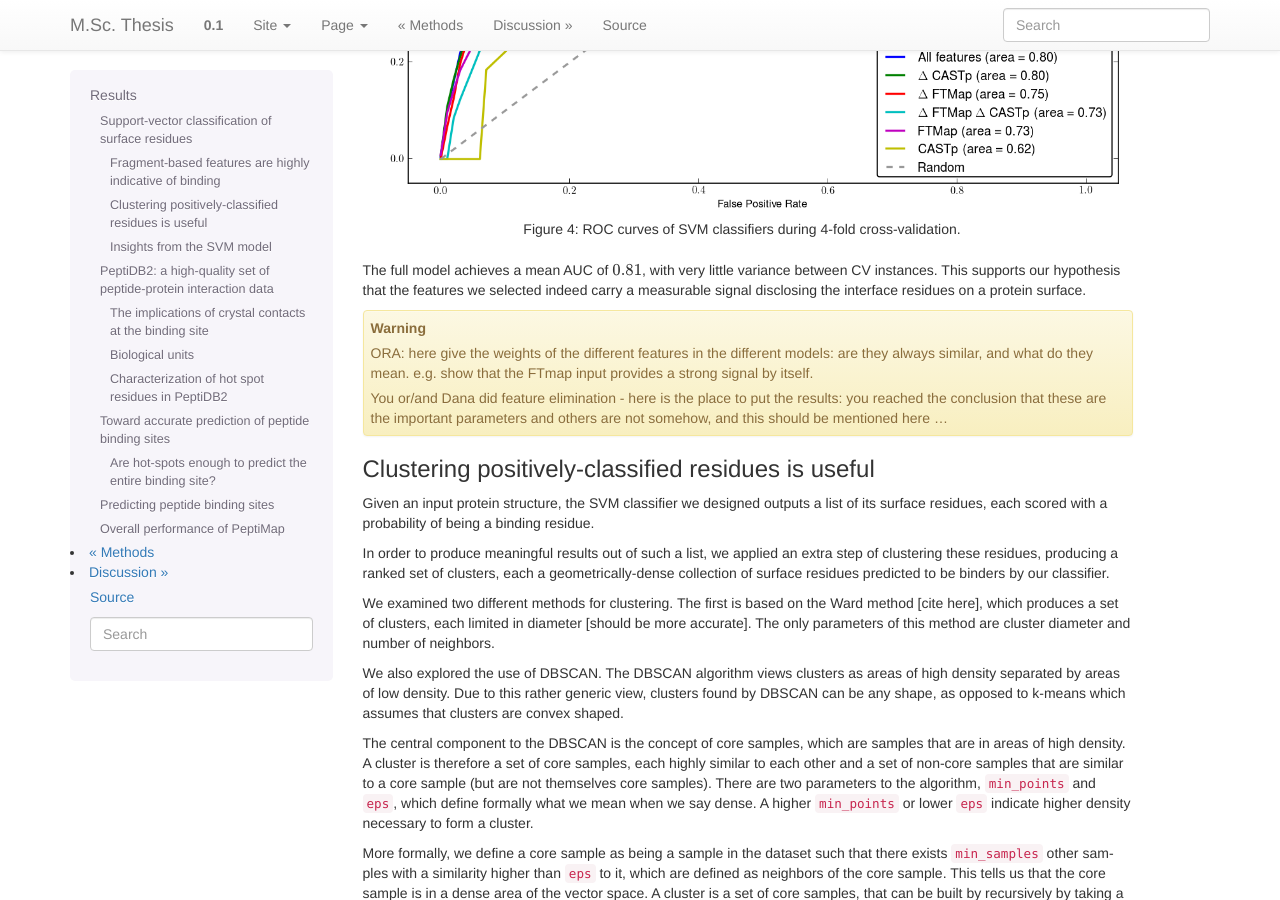
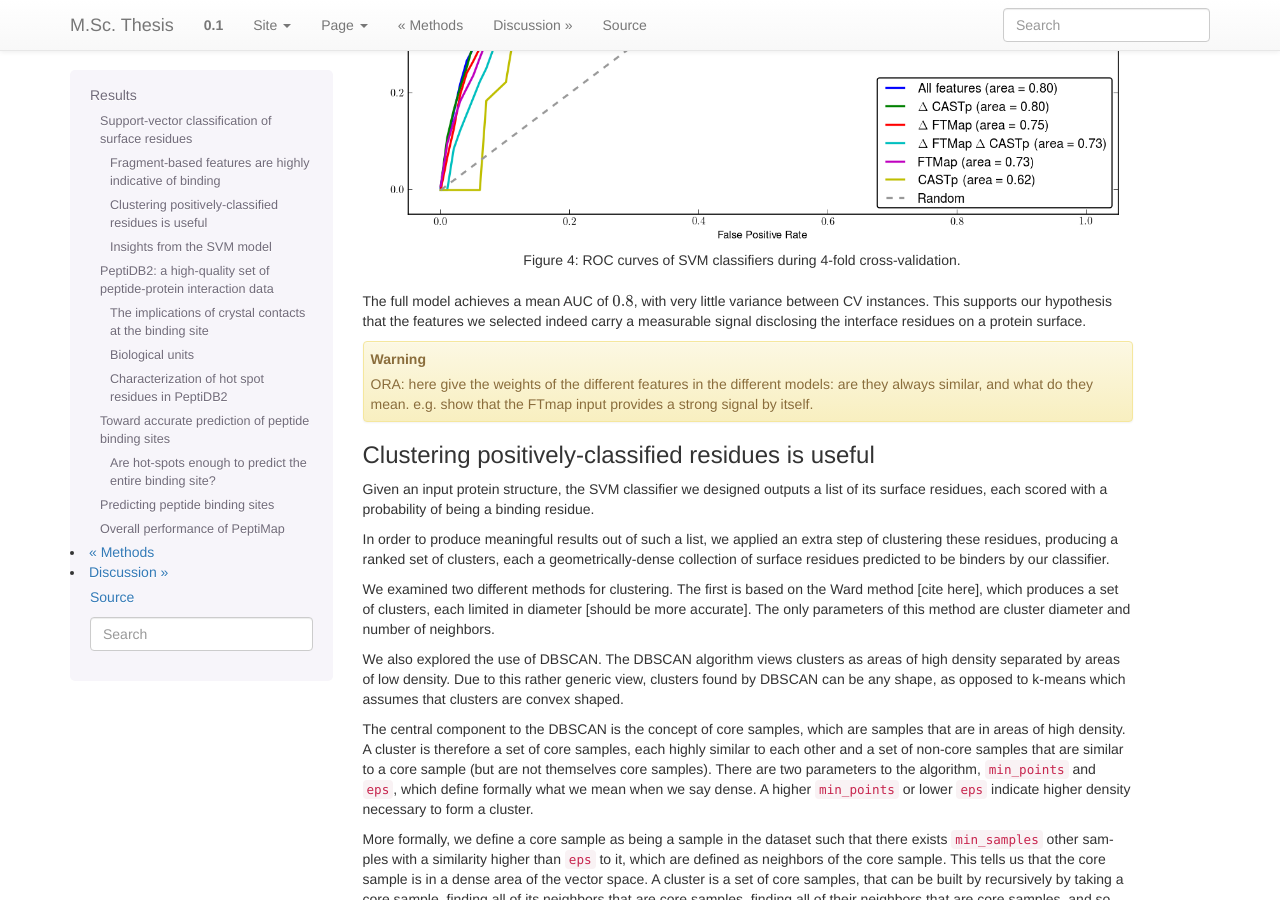
Before and after one commit to assaff/msc-thesis, a Sphinx documentation site: the page built from source/results.rst, in a window 1280 px wide and 900 px high, scrolled down 2582 px. Built offline with Sphinx 7.4.7, drawn with Linux system fonts in a browser that asks for light colours; formulas are drawn with MathJax 3.

Commit message:
minor fixes in results

```diff
--- a/source/results.rst
+++ b/source/results.rst
@@ -156,6 +156,8 @@ to training outliers.
 Performance is also consistent between CV iterations, again pointing
 to uniformity of the model learned.
 
+--------------------
+
 Based on these observations, we explore the redundancy in our choice
 of features by examining classifiers trained on different subsets of
 features.
@@ -184,17 +186,15 @@ However, we only present mean AUC values for each classifier.
 
     ROC curves of SVM classifiers during 4-fold cross-validation.
 
-The full model achieves a mean AUC of :math:`0.81`, with very little
+The full model achieves a mean AUC of :math:`0.8`, with very little
 variance between CV instances.
-This supports our hypothesis that the
-features we selected indeed carry a measurable signal disclosing the
-interface residues on a protein surface.
+This supports our hypothesis that the features we selected indeed
+carry a measurable signal disclosing the interface residues on a
+protein surface.
 
 .. warning::
 
     ORA: here give the weights of the different features in the different models: are they always similar, and what do they mean. e.g. show that the FTmap input provides a strong signal by itself.
-
-    You or/and Dana did feature elimination - here is the place to put the results: you reached the conclusion that these are the important parameters and others are not somehow, and this should be mentioned here ...
 
 Clustering positively-classified residues is useful
 ~~~~~~~~~~~~~~~~~~~~~~~~~~~~~~~~~~~~~~~~~~~~~~~~~~~~~~
```
